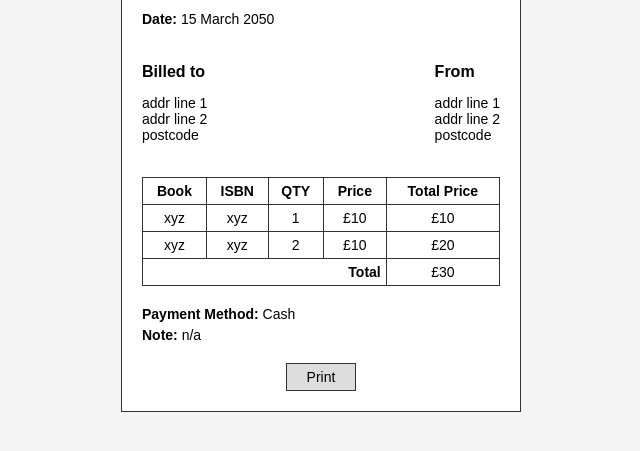
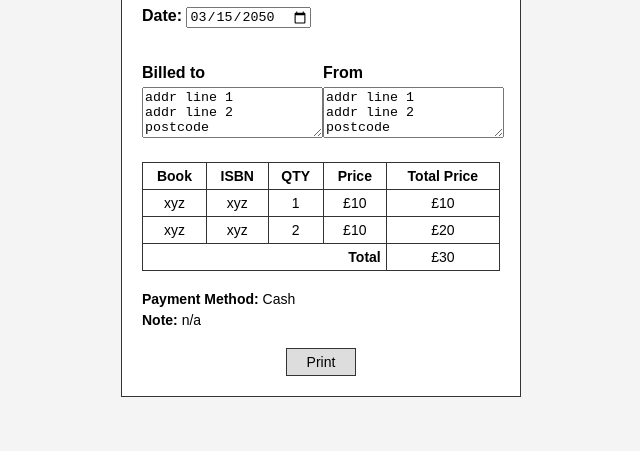
Before and after one commit to SecretiveShell/InventoryManagementSystem-y2s1, a website built with Vite: page frontend/src/invoice.html in a window 1280 px wide. Shown: the part 171-622 px from the top of the page, without its empty margins (319-959 px from the left). Built offline with nearby package versions, Linux system fonts and the light colour scheme.

Commit message:
Re-wrote invoice.html and now user can change the date,billed and from

```diff
--- a/frontend/src/invoice.html
+++ b/frontend/src/invoice.html
@@ -21,17 +21,18 @@
 
       <section class="invoice-details">
         <h2>Invoice</h2>
-        <p><strong>Date:</strong> 15 March 2050</p>
+        <label for="invoice-date"><strong>Date:</strong></label>
+        <input type="date" id="invoice-date" value="2050-03-15">
       </section>
 
       <section class="billing-info">
         <div>
           <h3>Billed to</h3>
-          <p>addr line 1<br />addr line 2<br />postcode</p>
+          <textarea rows="3">addr line 1&#10;addr line 2&#10;postcode</textarea>
         </div>
         <div>
           <h3>From</h3>
-          <p>addr line 1<br />addr line 2<br />postcode</p>
+          <textarea rows="3">addr line 1&#10;addr line 2&#10;postcode</textarea>
         </div>
       </section>
 
```
